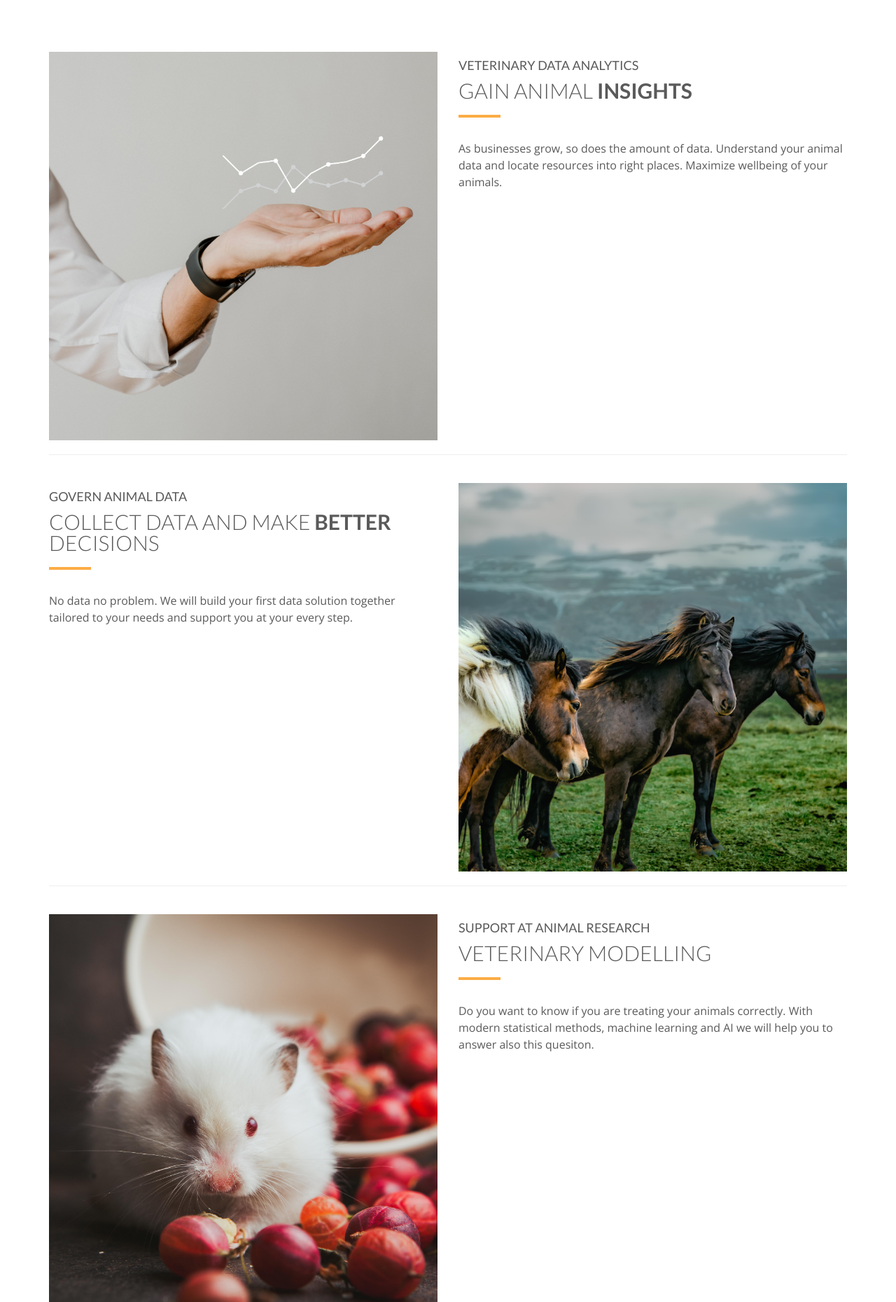
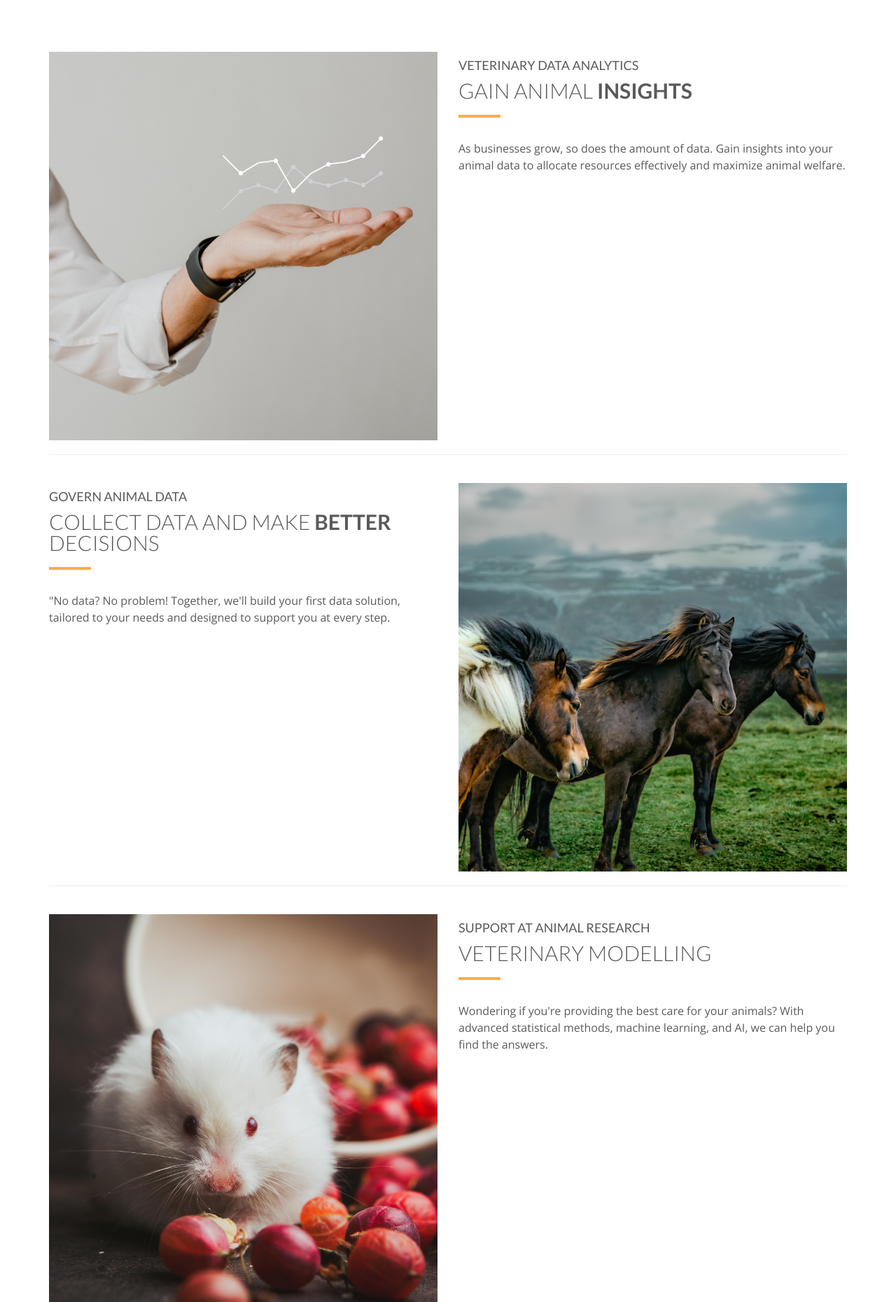
Before and after one commit to justjuust/justanalytics, a Django app: page /veterinary in a window 1280 px wide. Shown: the part 756-2616 px from the top of the page at 70% size. Run offline with Django 5.2, Linux system fonts and the light colour scheme; some libraries are stand-ins or nearby versions.

Commit message:
Fix some words

```diff
--- a/templates/veterinary.html
+++ b/templates/veterinary.html
@@ -39,8 +39,8 @@
                         <hr>
                         <div class="clearfix"></div>
                     </div>
-                    <p class="intro">As businesses grow, so does the amount of data. Understand your animal data and
-                        locate resources into right places. Maximize wellbeing of your animals.</p>
+                    <p class="intro">As businesses grow, so does the amount of data. Gain insights into your animal
+                        data to allocate resources effectively and maximize animal welfare.</p>
                 </div>
             </div>
         </div>
@@ -57,9 +57,9 @@
                         <hr>
                         <div class="clearfix"></div>
                     </div>
-                    <p class="intro">No data no problem. We will build your first data solution together tailored to
-                        your needs
-                        and support you at your every step.</p>
+                    <p class="intro">"No data? No problem!
+                        Together, we'll build your first data solution, tailored to your needs and designed to
+                        support you at every step.</p>
                     <ul class="about-list">
                     </ul>
                 </div>
@@ -84,8 +84,8 @@
                         <hr>
                         <div class="clearfix"></div>
                     </div>
-                    <p class="intro">Do you want to know if you are treating your animals correctly. With modern statistical methods,
-                    machine learning and AI we will help you to answer also this quesiton.</p>
+                    <p class="intro">Wondering if you're providing the best care for your animals?
+                        With advanced statistical methods, machine learning, and AI, we can help you find the answers.</p>
                     <ul class="about-list">
                     </ul>
                 </div>
```
